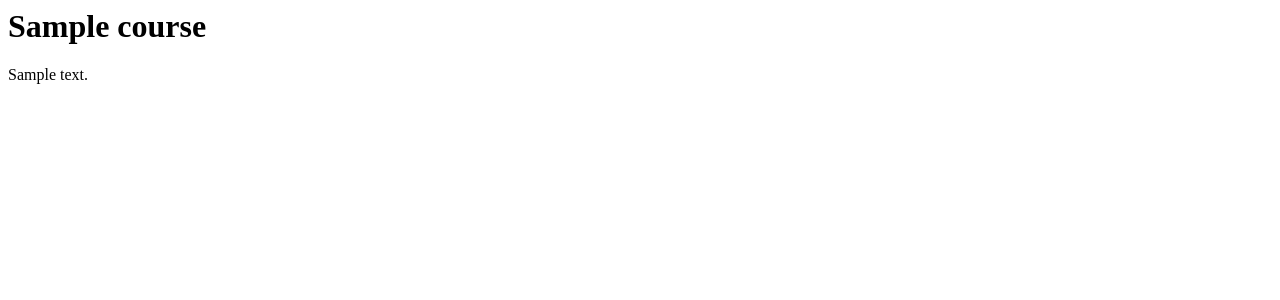
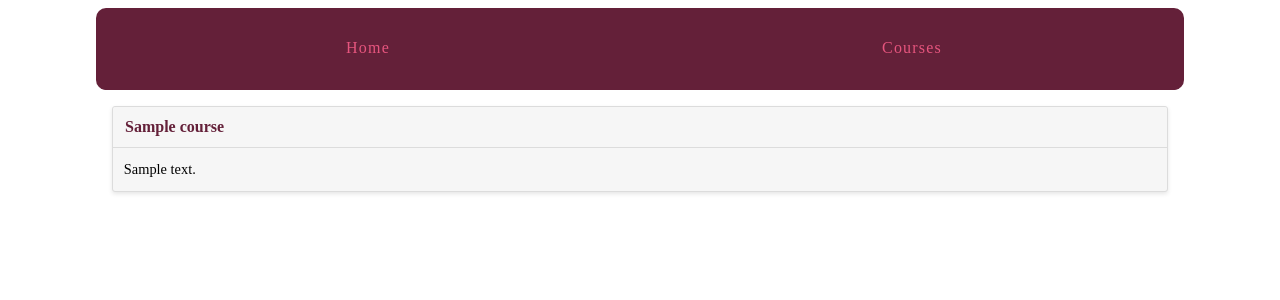
Before and after one commit to mattbruton/Treehouse_Django, a Django app: template courses/templates/courses/course_list.html in a window 1280 px wide. Shown: the top 300 px of the page. Run offline with Django 3.2, Linux system fonts and the light colour scheme; the template is opened without the code that fills it: most values are stand-ins (such as "Sample title", 1, 10 or a date in 2020).

Commit message:
corrected href attributes in templates, added courses namespace, and named urls within courses

```diff
--- a/TreeTwo/urls.py
+++ b/TreeTwo/urls.py
@@ -20,9 +20,9 @@ from . import views
 
 
 urlpatterns = [
-    url(r'^courses/', include('courses.urls')),
+    url(r'^courses/', include('courses.urls', namespace='courses')),
     url(r'^admin/', admin.site.urls),
-    url(r'^$', views.index),
+    url(r'^$', views.index, name='home'),
 ]
 
 urlpatterns += staticfiles_urlpatterns()
--- a/courses/models.py
+++ b/courses/models.py
@@ -16,9 +16,10 @@ class Step(models.Model):
     description = models.TextField()
     order = models.IntegerField(default=0)
     course = models.ForeignKey(Course)
+    content = models.TextField(blank=True, default='')
 
     class Meta:
-        ordering = ['order',]
+        ordering = ['order', ]
 
     def __str__(self):
         return self.title
--- a/courses/templates/courses/course_detail.html
+++ b/courses/templates/courses/course_detail.html
@@ -8,9 +8,10 @@
         {{ course.description }}
         <section>
             {% for step in course.step_set.all %}
-                <h3>{{ step.title }}</h3>
+                <a href="{% url 'courses:step' step_pk=step.pk course_pk=course.pk %}"><h3>{{ step.title }}</h3></a>
                 {{ step.description }}
             {% endfor %}
         </section>
+        <a href="{% url 'courses:list' %}"><h5>Back to Courses</h5></a>
     </article>
 {% endblock %}
--- a/courses/templates/courses/course_list.html
+++ b/courses/templates/courses/course_list.html
@@ -1,4 +1,16 @@
-{% for course in courses %}
-<h1>{{ course.title }}</h1>
-<p>{{ course.description }}</p>
-{% endfor %}
+{% extends 'layout.html' %}
+
+{% block title %}Available Courses{% endblock %}
+
+{% block content %}
+    <div class="cards">
+        {% for course in courses %}
+            <div class="card">
+                <header><a href="{% url 'courses:detail' pk=course.pk %}">{{ course.title }}</a></header>
+                <div class="card-copy">
+                    {{ course.description }}
+                </div>
+            </div>
+        {% endfor %}
+    </div>
+{% endblock %}
--- a/courses/urls.py
+++ b/courses/urls.py
@@ -3,6 +3,7 @@ from django.conf.urls import url
 from . import views
 
 urlpatterns = [
-    url(r'^$', views.course_list),
-    url(r'(?P<pk>\d+)$', views.course_detail)
+    url(r'^$', views.course_list, name='list'),
+    url(r'(?P<course_pk>\d+)/(?P<step_pk>\d+)$', views.step_detail, name='step'),
+    url(r'(?P<pk>\d+)$', views.course_detail, name='detail'),
 ]
--- a/templates/layout.html
+++ b/templates/layout.html
@@ -12,6 +12,10 @@
 </head>
 <body>
     <div class="site-container">
+        <nav>
+            <a href="{% url 'home' %}">Home</a>
+            <a href="{% url 'courses:list' %}">Courses</a>
+        </nav>
         {% block content %}{% endblock %}
     </div>
 </body>
```
Also changed, not shown: courses/templates/courses/step_detail.html (added, +12 -0 lines), courses/views.py (+7 -1 lines), courses/migrations/0003_auto_20170316_1651.py (added).
